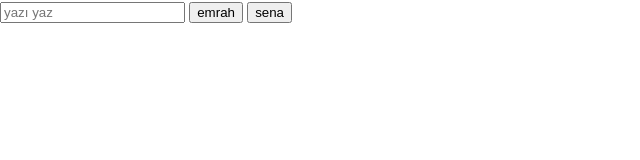
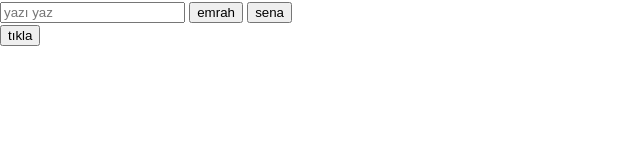
Before and after one commit to emrahkiziltan94/js-eventlistener, a website: page index.html in a window 1280 px wide. Both pictures are taken after a click on the button "emrah". Shown: the full height of the page, 0-640 px from the left. Drawn offline with Linux system fonts and the light colour scheme.

Commit message:
some changes.

```diff
--- a/index.html
+++ b/index.html
@@ -1,5 +1,6 @@
 <!DOCTYPE html>
 <html lang="en">
+
 <head>
   <title>Home</title>
   <meta charset="UTF-8" />
@@ -8,10 +9,19 @@
   <link rel="stylesheet" href="styles.css" />
   <script type="module" src="script.js"></script>
 </head>
+
 <body>
   <input type="text" id="inp" placeholder="yazı yaz" />
   <button id="emrah">emrah</button>
   <button id="sena">sena</button>
+
   <div id="test"></div>
+
+
+
+  <div class="container">
+
+  </div>
 </body>
+
 </html>
--- a/script.js
+++ b/script.js
@@ -21,3 +21,39 @@ input.addEventListener('change', (event) => {
     alert('hoşgeldin ' + event.target.value);
   }
 });
+
+
+/*
+
+    <div class="main">
+      <div class="test">
+        <button class="some">tıkla</button>
+      </div>
+    </div>
+
+*/
+
+
+
+const btnEmrah = document.getElementById("emrah");
+
+btnEmrah.addEventListener("click", (event) => {
+
+  const divContainer = document.getElementsByClassName("container");
+  // div.main
+  const divMain = document.createElement("div");
+  divMain.classList.add("main");
+  divContainer[0].appendChild(divMain);
+
+  // div.test
+  const divTest = document.createElement("div");
+  divTest.classList.add("test");
+  divMain.appendChild(divTest);
+
+  // btn.some
+  const btnSome = document.createElement("button");
+  btnSome.classList.add("some");
+  btnSome.textContent = "tıkla";
+  divTest.appendChild(btnSome);
+
+})
```
Lines whose indentation alone changed are shown as unchanged.
